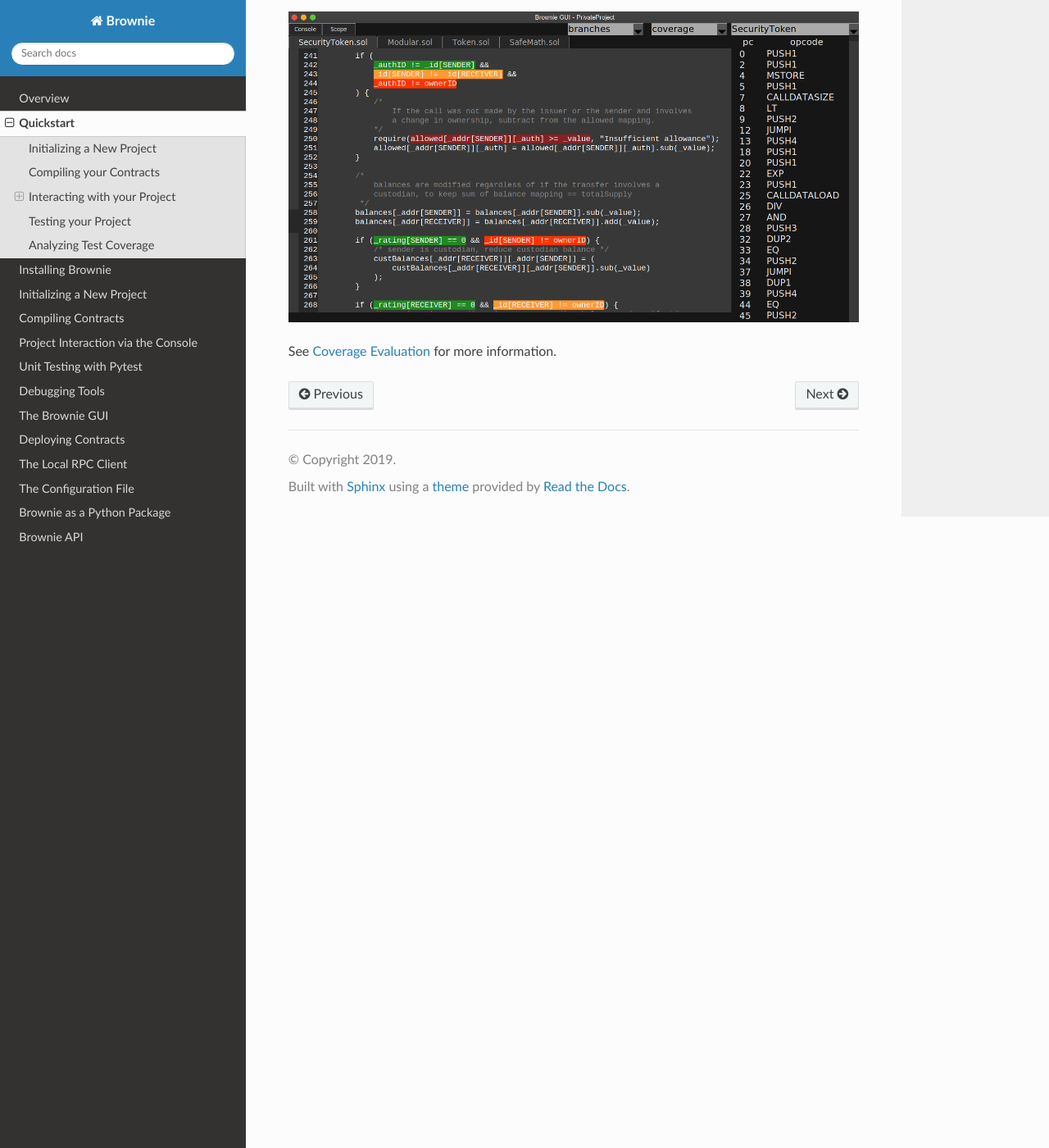
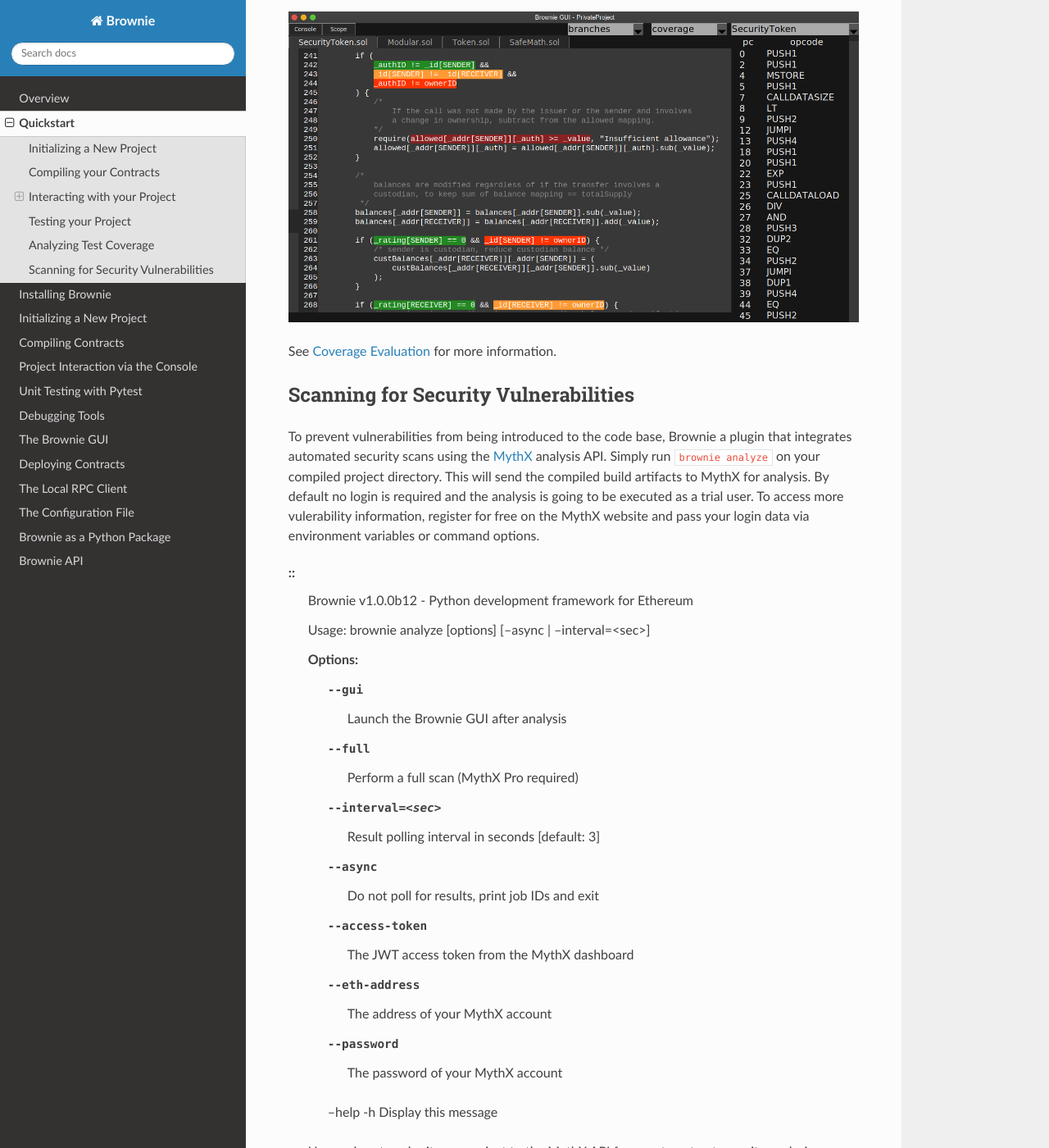
Before and after one commit to eth-brownie/brownie, a Sphinx documentation site: the page built from docs/quickstart.rst, in a window 1280 px wide and 1400 px high, scrolled down 5843 px. Shown: the whole window at 82% size. Built offline with Sphinx 7.4.7 and the Read the Docs theme 2.0.0, drawn with Linux system fonts in a browser that asks for light colours; some of the changed text lies outside the part shown.

Commit message:
Add quickstart entry

```diff
--- a/docs/quickstart.rst
+++ b/docs/quickstart.rst
@@ -283,3 +283,53 @@
    :alt: Viewing Coverage Data
 
 See :ref:`test-coverage` for more information.
+
+
+Scanning for Security Vulnerabilities
+=====================================
+
+To prevent vulnerabilities from being introduced to the code base, Brownie a plugin that integrates automated security scans using the `MythX <https://mythx.io/>`_ analysis API.
+Simply run :code:`brownie analyze` on your compiled project directory.
+This will send the compiled build artifacts to MythX for analysis.
+By default no login is required and the analysis is going to be executed as a trial user.
+To access more vulerability information, register for free on the MythX website and pass your login data via environment variables or command options.
+
+::
+    Brownie v1.0.0b12 - Python development framework for Ethereum
+
+    Usage: brownie analyze [options] [--async | --interval=<sec>]
+
+    Options:
+      --gui                   Launch the Brownie GUI after analysis
+      --full                  Perform a full scan (MythX Pro required)
+      --interval=<sec>        Result polling interval in seconds [default: 3]
+      --async                 Do not poll for results, print job IDs and exit
+      --access-token          The JWT access token from the MythX dashboard
+      --eth-address           The address of your MythX account
+      --password              The password of your MythX account
+      --help -h               Display this message
+
+    Use analyze to submit your project to the MythX API for smart contract
+    security analysis.
+
+    To authenticate with the MythX API, it is recommended that you provide
+    the MythX JWT access token. It can be obtained on the MythX dashboard
+    site in the profile section. They should be passed through the environment
+    variable "MYTHX_ACCESS_TOKEN". If that is not possible, it can also be
+    passed explicitly with the respective command line option.
+
+    Alternatively, you have to provide a username/password combination. It
+    is recommended to pass them through the environment variables as
+    "MYTHX_ETH_ADDRESS" and "MYTHX_PASSWORD".
+
+    You can also choose to not authenticate and submit your analyses as a free
+    trial user. No registration required! To see your past analyses, get access
+    to deeper vulnerability detection, and a neat dashboard, register at
+    https://mythx.io/. Any questions? Hit up dominik.muhs@consensys.net or contact
+    us on the website!
+
+Once the analysis is done, the vulnerabilities are stored in the :code:`reports/` directory.
+With :code:`brownie analyze --gui` the GUI can be started automatically once the analysis has finished.
+
+.. image:: gui5.png
+   :alt: Security Report GUI
```
Also changed, not shown: docs/gui5.png (added).
